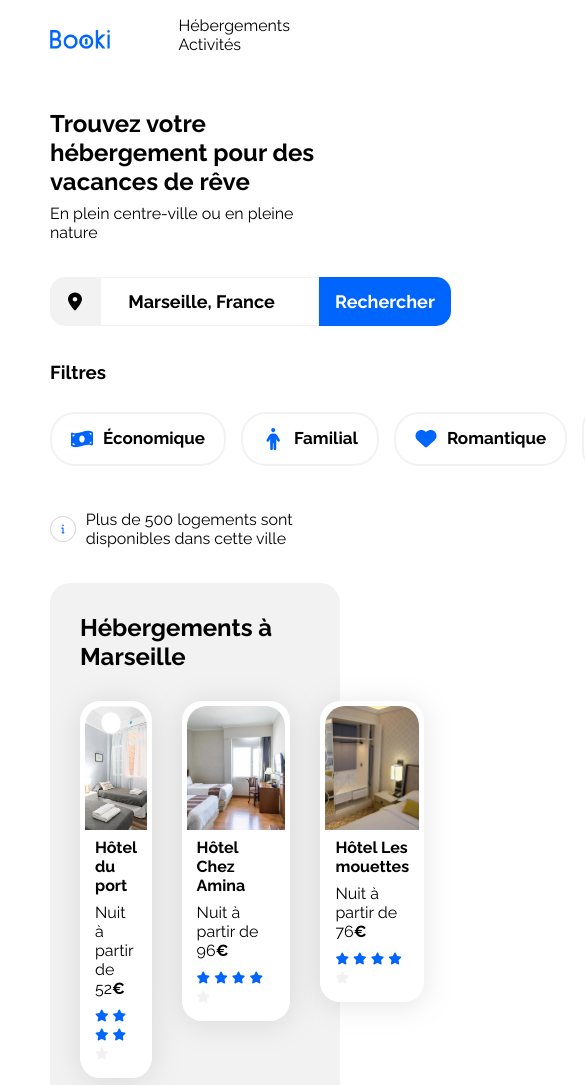
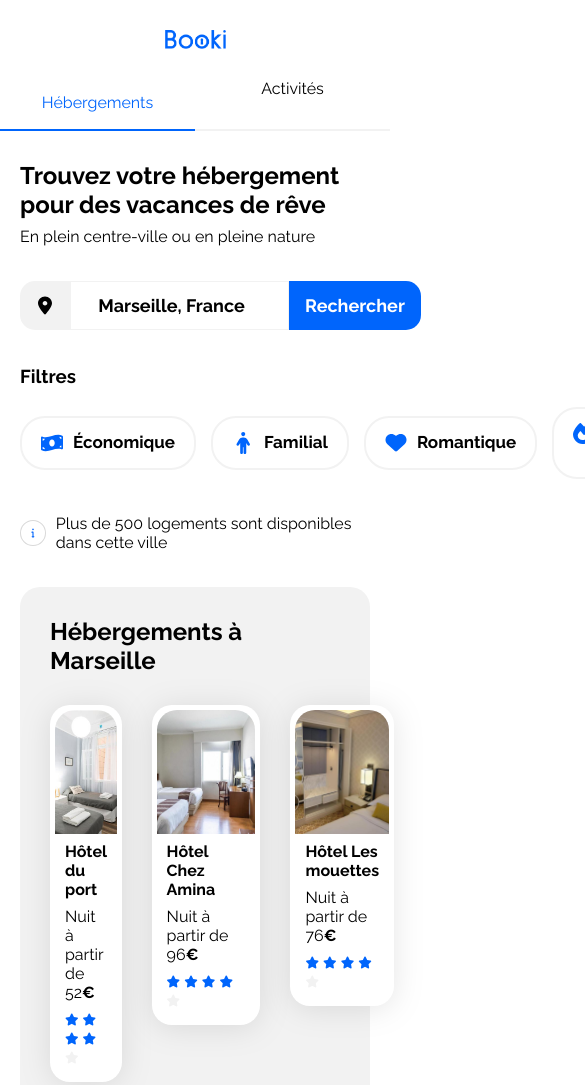
Before and after one commit to LPHoekstra/booki-starter-code-master, a plain HTML site: page index.html in a window 390 px wide. Shown: the top 1085 px of the page, 585 px wide, since content can reach past the window. Drawn offline with Linux system fonts and the light colour scheme.

Commit message:
header mobile

```diff
--- a/css/style.css
+++ b/css/style.css
@@ -79,12 +79,19 @@ a {
 }
 
 .navbar--link {
-    position: relative;
     margin-left: 68px;
-    transition: color 200ms ease-in-out;
+    /* position: relative; */
+    /* transition: color 200ms ease-in-out; */
 }
 
-.navbar--link:hover {
+.navbar--link__active {
+    border-top: solid 2px var(--main-color);
+    padding-top: 14px;
+    color: var(--main-color);
+    border-color: var(--main-color);
+}
+
+/* .navbar--link:hover {
     color: var(--main-color);
 }
 
@@ -101,7 +108,7 @@ a {
 
 .navbar--link:hover::before {
     opacity: 100;
-}
+} */
 
 /**** find section ****/
 
@@ -453,5 +460,37 @@ a {
 
 /* Small devices (phones, less than 768px) */
 @media (max-width: 767.98px) {
-    /* ... */
+    .main-container {
+        padding: 0;
+    }
+
+    .main-container main {
+        padding: 0 20px;
+    }
+
+    /**** Header ****/
+    .header {
+        flex-direction: column;
+        align-items: center;
+    }
+
+    .navbar {
+        display: flex;
+        padding: 0;
+        width: 100%;
+    }
+
+    .navbar--link {
+        margin: 0;
+        width: 100%;
+        text-align: center;
+        padding-bottom: 17px;
+        border-bottom: solid 2px var(--main-bg-color);
+    }
+
+    .navbar--link__active {
+        color: var(--main-color);
+        border-top: none;
+        border-color: var(--main-color);
+    }
 }
--- a/index.html
+++ b/index.html
@@ -20,7 +20,7 @@
         <header class="header">
             <img class="header--img" src="./images/logo/Booki.png" alt="Logo de Booki">
             <nav class="navbar">
-                <a class="navbar--link" href="#hebergements">Hébergements</a>
+                <a class="navbar--link navbar--link__active" href="#hebergements">Hébergements</a>
                 <a class="navbar--link" href="#activities">Activités</a>
             </nav>
         </header>
```
